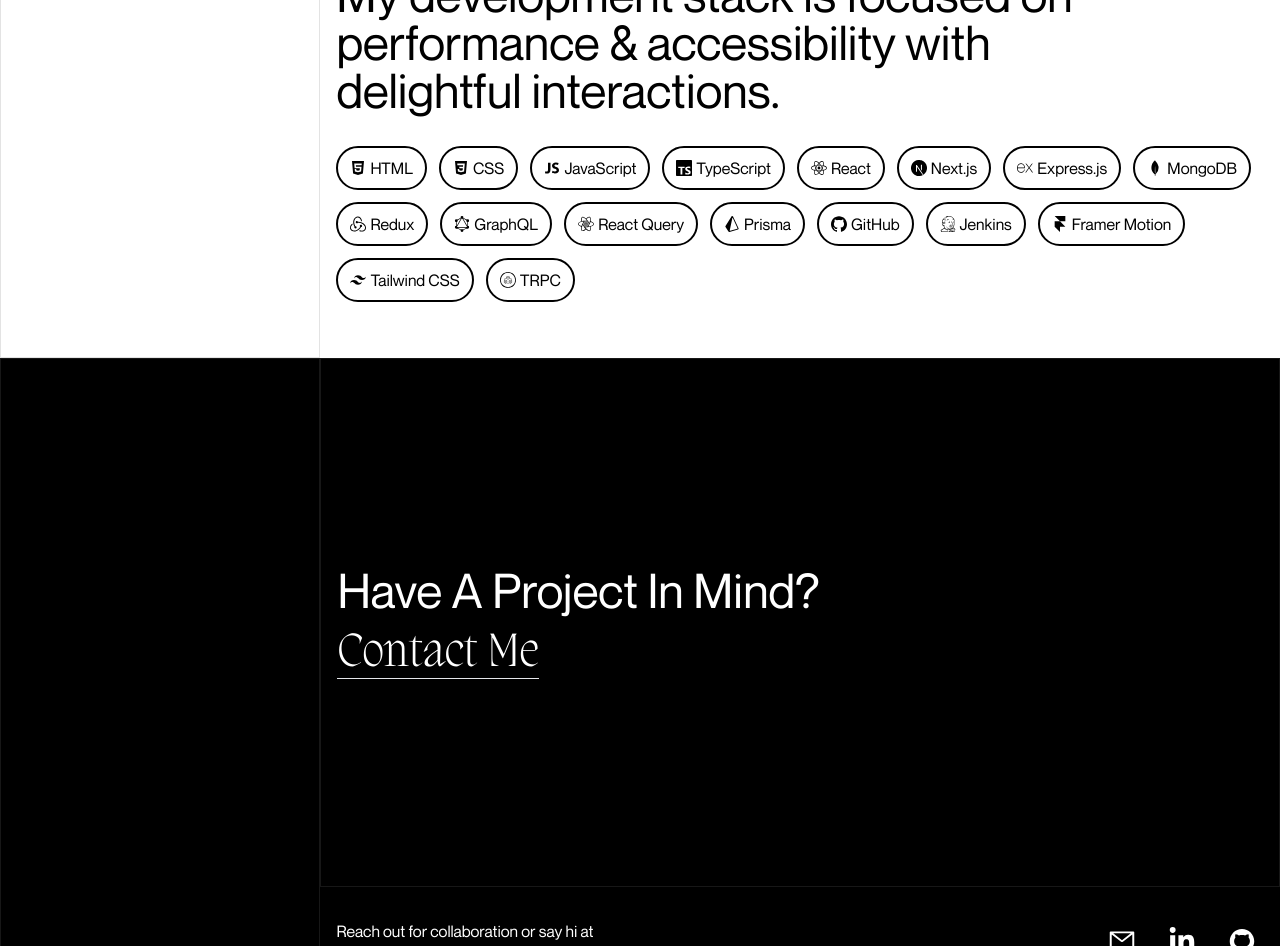
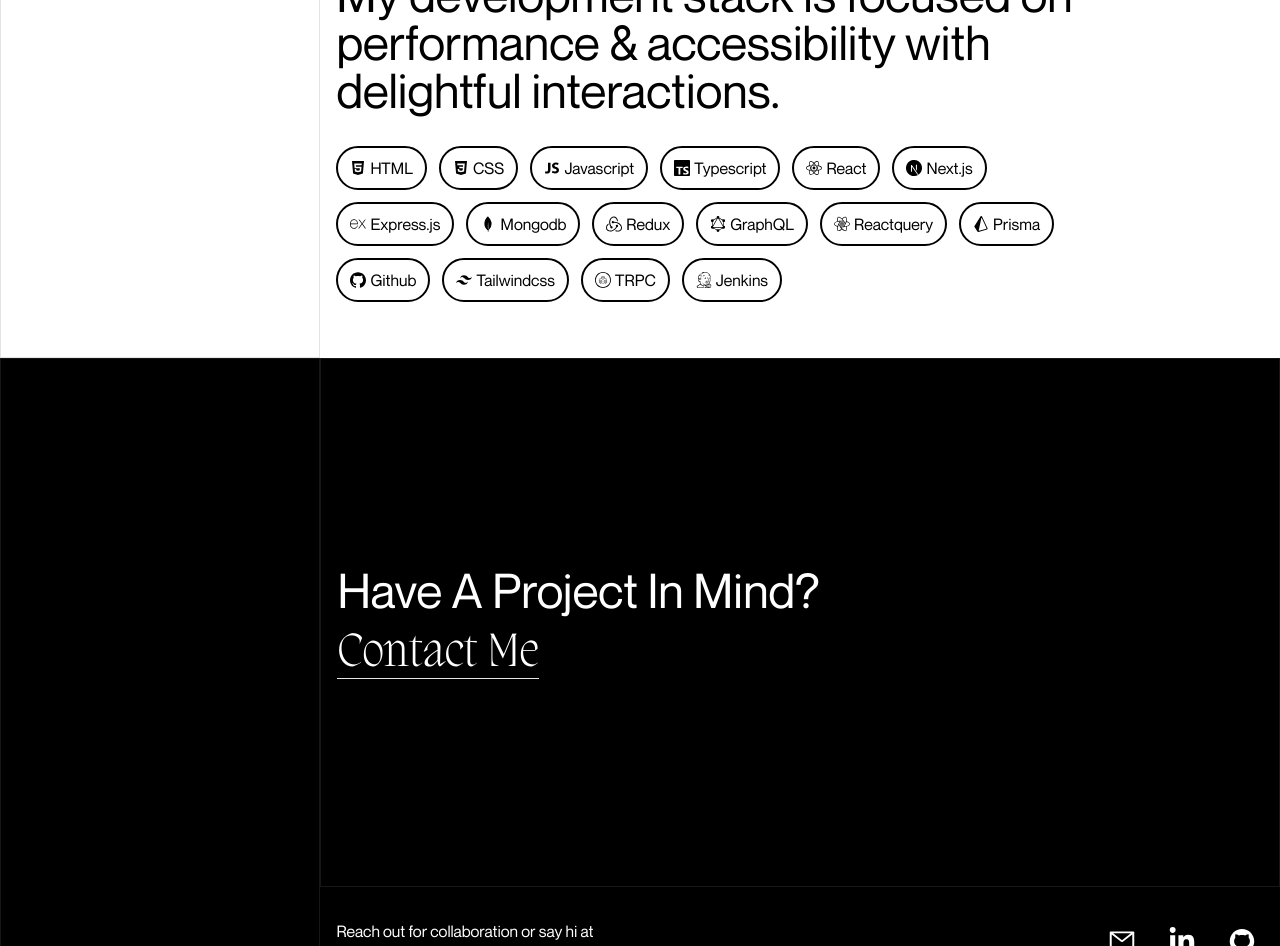
Before and after one commit to farhanmansurii/new-portfolio, a Next.js app: page /about in a window 1280 px wide. Shown: the part 1020-1966 px from the top of the page. Built offline with nearby package versions, Linux system fonts and the light colour scheme.

Commit message:
added fix for navbar

```diff
--- a/components/Name.tsx
+++ b/components/Name.tsx
@@ -12,7 +12,7 @@
         <span className='font-migra'> Webapps</span>
       </div>
       <div className='flex gap-4 mt-4'>
-        <div className='rounded-full border p-4 hover:scale-105 duration-150 hover:bg-black hover:text-white'>
+        <a href="mailto:mansurifarhafm@gmail.com" className='rounded-full border p-4 hover:scale-105 duration-150 hover:bg-black hover:text-white'>
           <svg
             viewBox="0 0 1024 1024"
             fill="currentColor"
@@ -20,8 +20,8 @@
           >
             <path d="M928 160H96c-17.7 0-32 14.3-32 32v640c0 17.7 14.3 32 32 32h832c17.7 0 32-14.3 32-32V192c0-17.7-14.3-32-32-32zm-40 110.8V792H136V270.8l-27.6-21.5 39.3-50.5 42.8 33.3h643.1l42.8-33.3 39.3 50.5-27.7 21.5zM833.6 232L512 482 190.4 232l-42.8-33.3-39.3 50.5 27.6 21.5 341.6 265.6a55.99 55.99 0 0068.7 0L888 270.8l27.6-21.5-39.3-50.5-42.7 33.2z" />
           </svg>
-        </div>
-        <div className='rounded-full border p-4 hover:scale-105 duration-150 hover:bg-black hover:text-white'>
+        </a>
+        <a target="_blank" href="https://www.linkedin.com/in/farhanmansurii" className='rounded-full border p-4 hover:scale-105 duration-150 hover:bg-black hover:text-white'>
           <svg
             viewBox="0 0 448 512"
             fill="currentColor"
@@ -30,16 +30,16 @@
           >
             <path d="M100.28 448H7.4V148.9h92.88zM53.79 108.1C24.09 108.1 0 83.5 0 53.8a53.79 53.79 0 01107.58 0c0 29.7-24.1 54.3-53.79 54.3zM447.9 448h-92.68V302.4c0-34.7-.7-79.2-48.29-79.2-48.29 0-55.69 37.7-55.69 76.7V448h-92.78V148.9h89.08v40.8h1.3c12.4-23.5 42.69-48.3 87.88-48.3 94 0 111.28 61.9 111.28 142.3V448z" />
           </svg>
-        </div>
-        <div className='rounded-full border p-4 hover:scale-105 duration-150 hover:bg-black hover:text-white'>
+        </a>
+        <a target="_blank" href="https://www.github.com/farhanmansurii" className=' rounded-full border p-4 hover:scale-105 duration-150 hover:bg-black hover:text-white'>
           <svg
             viewBox="0 0 1024 1024"
             fill="currentColor"
-            className='w-7 h-7'
+            className='w-7 h-7 '
           >
             <path d="M511.6 76.3C264.3 76.2 64 276.4 64 523.5 64 718.9 189.3 885 363.8 946c23.5 5.9 19.9-10.8 19.9-22.2v-77.5c-135.7 15.9-141.2-73.9-150.3-88.9C215 726 171.5 718 184.5 703c30.9-15.9 62.4 4 98.9 57.9 26.4 39.1 77.9 32.5 104 26 5.7-23.5 17.9-44.5 34.7-60.8-140.6-25.2-199.2-111-199.2-213 0-49.5 16.3-95 48.3-131.7-20.4-60.5 1.9-112.3 4.9-120 58.1-5.2 118.5 41.6 123.2 45.3 33-8.9 70.7-13.6 112.9-13.6 42.4 0 80.2 4.9 113.5 13.9 11.3-8.6 67.3-48.8 121.3-43.9 2.9 7.7 24.7 58.3 5.5 118 32.4 36.8 48.9 82.7 48.9 132.3 0 102.2-59 188.1-200 212.9a127.5 127.5 0 0138.1 91v112.5c.8 9 0 17.9 15 17.9 177.1-59.7 304.6-227 304.6-424.1 0-247.2-200.4-447.3-447.5-447.3z" />
           </svg>
-        </div>
+        </a>
       </div>
     </div>
   )
--- a/components/Navbar.tsx
+++ b/components/Navbar.tsx
@@ -7,7 +7,7 @@
   const router = useRouter()
 
   return (
-    <div className="fixed text-lg gap-2 mx-3 flex flex-row lg:flex-col  p-4 font-neue">
+    <div className="fixed text-lg  text-blend-difference gap-2 mx-3 flex flex-row lg:flex-col  p-4 font-neue">
       <Link href='/'>
         <MenuButton className={router.asPath === '/' ? 'text-red-500' : ''}>farhan</MenuButton>
       </Link>
--- a/components/TechStack.tsx
+++ b/components/TechStack.tsx
@@ -1,42 +1,19 @@
-import React from 'react';
-import { FaReact, FaReacteurope } from 'react-icons/fa';
-import { IoLogoCss3, IoLogoHtml5, IoLogoJavascript } from 'react-icons/io';
-import { SiExpress, SiFramer, SiGithub, SiGraphql, SiJenkins, SiMongodb, SiNextdotjs, SiPrisma, SiReactquery, SiRedux, SiTailwindcss, SiTrpc, SiTypescript } from 'react-icons/si';
-import { motion } from 'framer-motion'
+import { gsap } from 'gsap';
+import React, { useEffect, useRef } from 'react'
+import { FaReact, FaReacteurope } from 'react-icons/fa'
+import { IoLogoCss3, IoLogoHtml5, IoLogoJavascript } from 'react-icons/io'
+import { SiExpress, SiFramer, SiGithub, SiGraphql, SiJenkins, SiMongodb, SiNextdotjs, SiPrisma, SiReactquery, SiRedux, SiTailwindcss, SiTrpc, SiTypescript } from 'react-icons/si'
+import { motion } from 'framer-motion';
 
 const techVariants = {
   initial: { opacity: 0, y: 50 },
   animate: { opacity: 1, y: 0, transition: { duration: 0.5 }, staggerChildren: 0.05 },
   exit: { opacity: 0, y: -50, transition: { duration: 0.5 } },
 };
+export default function TechStack() {
 
-
-const technologies = [
-  { name: 'HTML', icon: <IoLogoHtml5 />, color: 'red' },
-  { name: 'CSS', icon: <IoLogoCss3 />, color: 'blue' },
-  { name: 'JavaScript', icon: <IoLogoJavascript />, color: 'yellow' },
-  { name: 'TypeScript', icon: <SiTypescript />, color: 'blue' },
-  { name: 'React', icon: <FaReact />, color: 'blue' },
-  { name: 'Next.js', icon: <SiNextdotjs />, color: 'black' },
-  { name: 'Express.js', icon: <SiExpress />, color: 'green' },
-  { name: 'MongoDB', icon: <SiMongodb />, color: 'green' },
-  { name: 'Redux', icon: <SiRedux />, color: 'purple' },
-  { name: 'GraphQL', icon: <SiGraphql />, color: 'purple' },
-  { name: 'React Query', icon: <SiReactquery />, color: 'red' },
-  { name: 'Prisma', icon: <SiPrisma />, color: 'blue' },
-  {
-    name: 'GitHub', icon: <SiGithub />, color
-      : 'black'
-  },
-  { name: 'Jenkins', icon: <SiJenkins />, color: 'red' },
-  { name: 'Framer Motion', icon: <SiFramer />, color: 'orange' },
-  { name: 'Tailwind CSS', icon: <SiTailwindcss />, color: 'blue' },
-  { name: 'TRPC', icon: <SiTrpc />, color: 'purple' },
-];
-
-const TechStack = () => {
   return (
-    <div className='my-10 w-full border-neutral-500'>
+    <div className='my-10 w-full border-neutral-500  ' >
       <div className='text-3xl lg:text-5xl w-10/12 p-4'>
         <motion.div
           initial='initial'
@@ -47,24 +24,44 @@
           My development stack is focused on performance & accessibility with delightful interactions.
         </motion.div>
       </div>
-      <div className='p-4 flex flex-wrap gap-3'>
-        {technologies.map((tech, index) => (
-          <motion.div key={index}
-            transition={{
-              delay: 0.05 * index, ease: 'easeIn'
-            }}
-            initial={{ opacity: 0, x: -15, }}
-            whileInView={{ opacity: 1, x: 0 }}
-            exit={{ opacity: 0, x: -15, }}
-            className={`rounded-full flex border-2 hover:text-white hover:bg-${tech.color}-500 hover:border-${tech.color}-500 duration-150 border-black px-3 py-2 items-center gap-1`}
-          >
-            {tech.icon}
-            {tech.name}
-          </motion.div>
-        ))}
+      <div className='p-4 w-10/12  flex flex-wrap gap-3'>
+        <div className='rounded-full flex border-2 hover:text-white hover:bg-red-500 hover:border-red-500 duration-150  border-black  px-3 py-2 items-center gap-1
+        '><IoLogoHtml5 /> HTML</div>
+        <div className='rounded-full flex border-2 hover:text-white hover:bg-blue-500 hover:border-blue-500 duration-150  border-black  px-3 py-2 items-center gap-1
+        '><IoLogoCss3 /> CSS</div>
+        <div className='rounded-full flex border-2 hover:text-white hover:bg-yellow-500 hover:border-yellow-500 duration-150  border-black  px-3 py-2 items-center gap-1
+        '><IoLogoJavascript /> Javascript </div>
+        <div className='rounded-full flex border-2 hover:text-white hover:bg-blue-500 hover:border-blue-500 duration-150  border-black  px-3 py-2 items-center gap-1
+        '><SiTypescript />Typescript</div>
+        <div className='rounded-full flex border-2 hover:text-white hover:bg-blue-500 hover:border-blue-500 duration-150  border-black  px-3 py-2 items-center gap-1
+        '><FaReact />React</div>
+        <div className='rounded-full flex border-2 hover:text-white hover:bg-black hover:border-black duration-150  border-black  px-3 py-2 items-center gap-1
+        '><SiNextdotjs />Next.js</div>
+        <div className='rounded-full flex border-2 hover:text-white hover:bg-green-500 hover:border-green-500 duration-150  border-black  px-3 py-2 items-center gap-1
+        '><SiExpress />Express.js</div>
+        <div className='rounded-full flex border-2 hover:text-white hover:bg-green-700 hover:border-green-700 duration-150  border-black  px-3 py-2 items-center gap-1
+        '><SiMongodb />Mongodb</div>
+
+        <div className='rounded-full flex border-2 hover:text-white hover:bg-purple-500 hover:border-purple-500 duration-150  border-black  px-3 py-2 items-center gap-1
+        '><SiRedux />Redux </div>
+        <div className='rounded-full flex border-2 hover:text-white hover:bg-purple-800 hover:border-purple-800 duration-150  border-black  px-3 py-2 items-center gap-1
+        '><SiGraphql />GraphQL</div>
+        <div className='rounded-full flex border-2 hover:text-white hover:bg-red-500 hover:border-red-500 duration-150  border-black  px-3 py-2 items-center gap-1
+        '><SiReactquery />Reactquery</div>
+        <div className='rounded-full flex border-2 hover:text-white hover:bg-blue-500 hover:border-blue-500 duration-150  border-black  px-3 py-2 items-center gap-1
+       '><SiPrisma />Prisma</div>
+        <div className='rounded-full flex border-2 hover:text-white hover:bg-black hover:border-black duration-150  border-black  px-3 py-2 items-center gap-1
+        '><SiGithub />Github</div>
+        <div className='rounded-full flex border-2 hover:text-white hover:bg-blue-500 hover:border-blue-500 duration-150  border-black  px-3 py-2 items-center gap-1
+        '><SiTailwindcss />Tailwindcss</div>
+        <div className='rounded-full flex border-2 hover:text-white hover:bg-blue-800 hover:border-blue-800 duration-150  border-black  px-3 py-2 items-center gap-1
+        '><SiTrpc />TRPC</div>
+
+        <div className='rounded-full flex border-2 hover:text-white hover:bg-red-700 hover:border-red-700 duration-150  border-black  px-3 py-2 items-center gap-1
+        '><SiJenkins />Jenkins</div>
+
+
       </div>
     </div>
-  );
-};
-
-export default TechStack;
+  )
+}
--- a/package.json
+++ b/package.json
@@ -13,6 +13,7 @@
     "@types/react": "18.0.37",
     "@types/react-dom": "18.0.11",
     "autoprefixer": "10.4.14",
+    "classnames": "^2.3.2",
     "eslint": "8.38.0",
     "eslint-config-next": "13.3.0",
     "framer-motion": "^10.12.4",
--- a/styles/globals.css
+++ b/styles/globals.css
@@ -12,6 +12,9 @@
     )
     rgb(var(--background-start-rgb));
     ;
+}
+.negative-blend {
+  mix-blend-mode: difference;
 }
 
 
```
Also changed, not shown: 1 other file (tests, documents, lock files or other folders).
